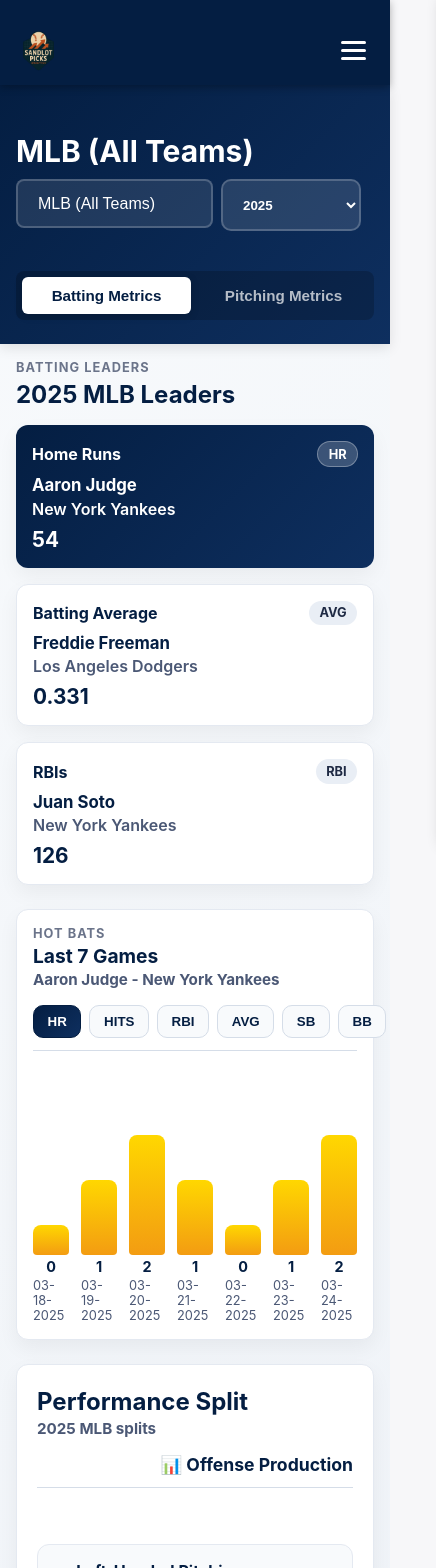
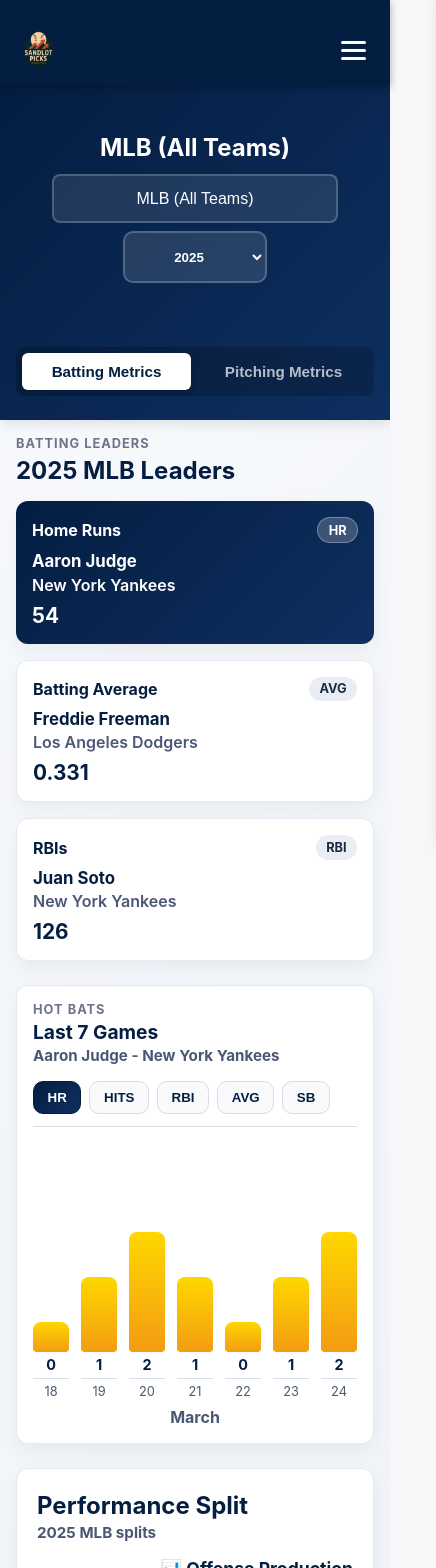
Before and after one commit to cedenoc181/slp-ui, a React (Create React App) app: page /player-analytics in a window 390 px wide. Shown: the top 1568 px of the page, 436 px wide, since content can reach past the window. Built offline with nearby package versions, Linux system fonts and the light colour scheme.

Commit message:
made the player analytics and batter stats jsc script and css styling script responsible for mobile screen size

```diff
--- a/src/components/pages/Stats/player-analytics/batterStats.jsx
+++ b/src/components/pages/Stats/player-analytics/batterStats.jsx
@@ -1,4 +1,4 @@
-import React, { useMemo, useState } from 'react';
+import React, { useCallback, useEffect, useMemo, useState } from 'react';
 import batterData from '../../../../data/batterData.json';
 import '../../../../styles/stats-page-styling/batter-stats.css';
 
@@ -37,15 +37,34 @@ function BatterStats({ teamId, season, teamName }) {
     'Washington Nationals': 'WSH',
   };
 
-  const formatDateLabel = (dateStr) => {
+  const [isMobile, setIsMobile] = useState(false);
+  const [isSmallMobile, setIsSmallMobile] = useState(false);
+  const [isXSmallMobile, setIsXSmallMobile] = useState(false);
+
+  useEffect(() => {
+    const updateIsMobile = () => {
+      const width = window.innerWidth;
+      setIsMobile(width <= 768);
+      setIsSmallMobile(width <= 540);
+      setIsXSmallMobile(width <= 390);
+    };
+    updateIsMobile();
+    window.addEventListener('resize', updateIsMobile);
+    return () => window.removeEventListener('resize', updateIsMobile);
+  }, []);
+
+  const formatDateLabel = useCallback((dateStr) => {
     if (!dateStr || dateStr.startsWith('G')) return dateStr;
     const parts = dateStr.split('-');
     if (parts.length === 3) {
       const [year, month, day] = parts;
-      return `${month}-${day}-${year}`;
+      if (isXSmallMobile) return day;
+      if (isSmallMobile) return `${month}-${day}`;
+      const yearPart = isMobile ? year.slice(-2) : year;
+      return `${month}-${day}-${yearPart}`;
     }
     return dateStr;
-  };
+  }, [isMobile, isSmallMobile, isXSmallMobile]);
 
   const formatTeamShort = (team) => {
     if (!team) return '';
@@ -99,7 +118,22 @@ function BatterStats({ teamId, season, teamName }) {
       const gameDate = hotBatsDates[idx] || `G${idx + 1}`;
       return { val, gameDate: formatDateLabel(gameDate), idx };
     }).reverse();
-  }, [hotBatsDates, hotBatsValues]);
+  }, [hotBatsDates, hotBatsValues, formatDateLabel]);
+
+  const hotBarsMonthLabel = useMemo(() => {
+    const rawDate = hotBatsDates.find((d) => d && d.includes('-'));
+    if (!rawDate) return '';
+    const parts = rawDate.split('-');
+    if (parts.length < 3) return '';
+    const monthNum = Number(parts[1]);
+    const monthNames = [
+      'January', 'February', 'March', 'April', 'May', 'June',
+      'July', 'August', 'September', 'October', 'November', 'December',
+    ];
+    const monthAbbr = ['Jan', 'Feb', 'Mar', 'Apr', 'May', 'Jun', 'Jul', 'Aug', 'Sep', 'Oct', 'Nov', 'Dec'];
+    const monthLabel = isXSmallMobile ? monthNames[monthNum - 1] : monthAbbr[monthNum - 1];
+    return monthLabel || '';
+  }, [hotBatsDates, isXSmallMobile]);
 
   const performanceSplits = useMemo(() => {
     if (!season) return null;
@@ -134,7 +168,7 @@ function BatterStats({ teamId, season, teamName }) {
 
   const [showAllTopBatters, setShowAllTopBatters] = useState(false);
   const visibleTopBatters = useMemo(
-    () => (showAllTopBatters ? topBatters : topBatters.slice(0, 6)),
+    () => (showAllTopBatters ? topBatters : topBatters.slice(0, 7)),
     [showAllTopBatters, topBatters]
   );
 
@@ -188,7 +222,7 @@ function BatterStats({ teamId, season, teamName }) {
             {hotCategories.map((cat) => (
               <button
                 key={cat}
-                className={`hot-toggle ${hotMetric === cat ? 'active' : ''}`}
+                className={`hot-toggle ${cat === 'BB' ? 'hot-toggle-bb' : ''} ${hotMetric === cat ? 'active' : ''}`}
                 onClick={() => setHotMetric(cat)}
               >
                 {cat}
@@ -212,11 +246,17 @@ function BatterStats({ teamId, season, teamName }) {
                 <span className="hot-bar-value">
                   {hotMetric === 'AVG' ? val.toFixed(3) : val}
                 </span>
+                <span className="hot-bar-underline" aria-hidden="true" />
                 <span className="hot-bar-label">{gameDate}</span>
               </div>
             );
           })}
         </div>
+        {isXSmallMobile && hotBarsMonthLabel && (
+          <div className="hot-bats-month-label">
+            {hotBarsMonthLabel}
+          </div>
+        )}
       </div>
 
       <div className="batter-splits-layout">
@@ -270,8 +310,8 @@ function BatterStats({ teamId, season, teamName }) {
 
         <div className={topCardClass}>
           <div className="batter-top-list-header">
-            <p className="eyebrow">Top 10 Batters</p>
-            <h4>{topListTitle}</h4>
+            <h2>{topListTitle}</h2>
+             <p className="eyebrow">Top 10 Batters</p>
           </div>
           {topBatters.length === 0 && (
             <div className="batter-empty">No batter leaderboard data.</div>
@@ -294,7 +334,7 @@ function BatterStats({ teamId, season, teamName }) {
               ))}
             </ol>
           )}
-          {topBatters.length > 6 && (
+          {topBatters.length > 7 && (
             <div className="batter-top-actions">
               <button
                 className="batter-top-toggle"
--- a/src/styles/stats-page-styling/batter-stats.css
+++ b/src/styles/stats-page-styling/batter-stats.css
@@ -164,6 +164,12 @@
   border-color: #041e42;
 }
 
+@media (max-width: 390px) {
+  .hot-toggle.hot-toggle-bb {
+    display: none;
+  }
+}
+
 .hot-bats-chart {
   display: grid;
   grid-template-columns: repeat(7, minmax(0, 1fr));
@@ -201,6 +207,27 @@
   color: #4b5875;
 }
 
+.hot-bar-underline {
+  width: 100%;
+  height: 1px;
+  background: #d5dde8;
+  display: none;
+  margin: 2px 0;
+}
+
+.hot-bats-month-label {
+  text-align: center;
+  margin-top: 0.5rem;
+  color: #4b5875;
+  font-weight: 700;
+}
+
+@media (max-width: 430px) {
+  .hot-bar-underline {
+    display: block;
+  }
+}
+
 .batter-splits-card {
   background: #fff;
   border: 1px solid #e4e9f1;
@@ -229,6 +256,7 @@
 
 .batter-splits-layout {
   margin-top: 1.5rem;
+  margin-bottom: 2rem;
   display: grid;
   grid-template-columns: 2fr 1fr;
   gap: 2rem;
@@ -362,7 +390,7 @@
 .batter-top-list-items {
   list-style: none;
   padding: 0;
-  margin: 0;
+  margin: 1.25rem 0 0;
   display: flex;
   flex-direction: column;
   gap: 0.6rem;
--- a/src/styles/stats-page-styling/player-analytics.css
+++ b/src/styles/stats-page-styling/player-analytics.css
@@ -109,3 +109,71 @@
     margin-top: -20px;
   }
 }
+
+@media (max-width: 430px) {
+  .player-analytics-header .team-selector-wrapper {
+    width: 100%;
+    min-width: 0;
+    height: auto;
+    display: grid;
+    grid-template-columns: 1fr;
+    grid-auto-rows: auto;
+    row-gap: 0.75rem;
+  }
+
+  .player-analytics-header .team-selector-wrapper h1 {
+    font-size: 24px;
+    margin-bottom: 0;
+    word-break: break-word;
+    text-align: center;
+  }
+
+  .team-selector-row {
+    display: grid;
+    grid-template-columns: 1fr;
+    grid-template-rows: auto auto;
+    row-gap: 0.5rem;
+    width: 80%;
+    margin-left: auto;
+    margin-right: auto;
+  }
+
+  .player-team-dropdown option {
+    font-size: 1.1rem;
+    line-height: 1.6;
+  }
+
+  .player-team-dropdown,
+  .season-selector .season-dropdown,
+  .season-selector .pa-season-dropdown {
+    width: 100%;
+    max-width: none;
+    transform: translateY(0);
+  }
+
+  .season-selector {
+    width: 100%;
+  }
+
+  .player-team-dropdown {
+    width: 70%;
+    max-width: 70%;
+    margin-left: auto;
+    margin-right: auto;
+  }
+
+  .season-selector .pa-season-dropdown {
+    width: 50%;
+    max-width: 50%;
+    justify-self: center;
+    display: block;
+    margin-left: auto;
+    margin-right: auto;
+  }
+
+  .player-team-dropdown,
+  .season-selector .pa-season-dropdown {
+    text-align: center;
+    text-align-last: center;
+  }
+}
```
